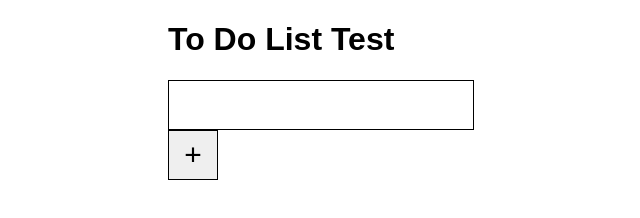
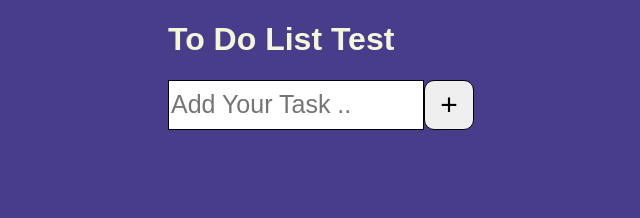
Before and after one commit to kubilaybee/JavaScript, a plain HTML site: page tempToDo/index.html in a window 1280 px wide. Shown: the whole page, without its empty margins (312-952 px from the left). Drawn offline with Linux system fonts and the light colour scheme.

Commit message:
complete the css&html5

```diff
--- a/tempToDo/index.html
+++ b/tempToDo/index.html
@@ -11,7 +11,11 @@
   <body>
     <h1>To Do List Test</h1>
     <div class="container">
-      <input type="text" id="inputField" /><button id="addToDo">+</button>
+      <input
+        type="text"
+        id="inputField"
+        placeholder="Add Your Task .."
+      /><button id="addToDo">+</button>
       <div class="to-dos" id="toDoContainer"></div>
     </div>
   </body>
--- a/tempToDo/style.css
+++ b/tempToDo/style.css
@@ -3,24 +3,29 @@ body {
   width: 50%;
   margin: 0 auto;
   font-family: Arial, Helvetica, sans-serif;
+  background-color: darkslateblue;
+  color: beige;
 }
 
 .container {
-  width: 50%;
+  width: 100%;
+  display: flex;
 }
 
 #inputField {
-  width: 300px;
+  width: 250px;
   height: 46px;
   border: 1px solid black;
   outline: none;
   font-size: 25px;
   vertical-align: middle;
+  justify-content: space-around;
 }
 
 #addToDo {
   height: 50px;
   width: 50px;
+  border-radius: 20%;
   border: 1px solid black;
   vertical-align: middle;
   font-size: 30px;
```
